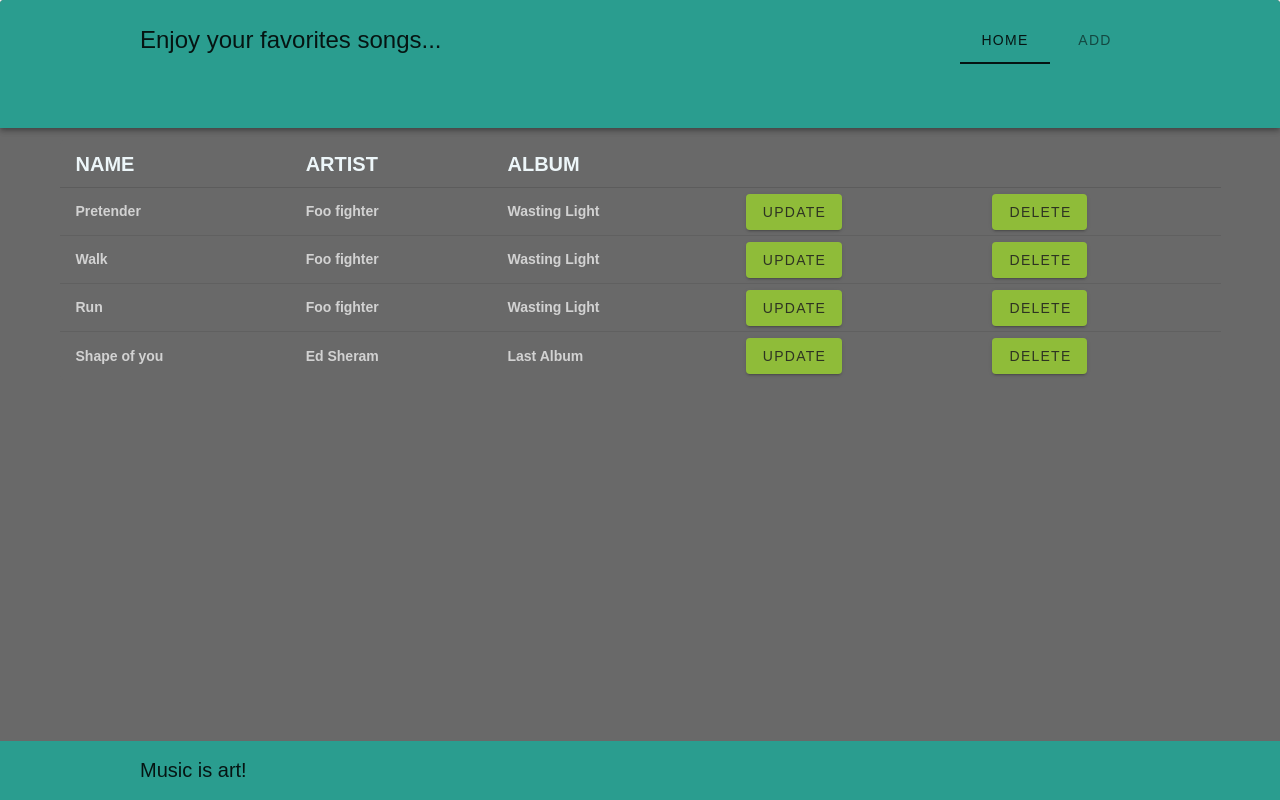
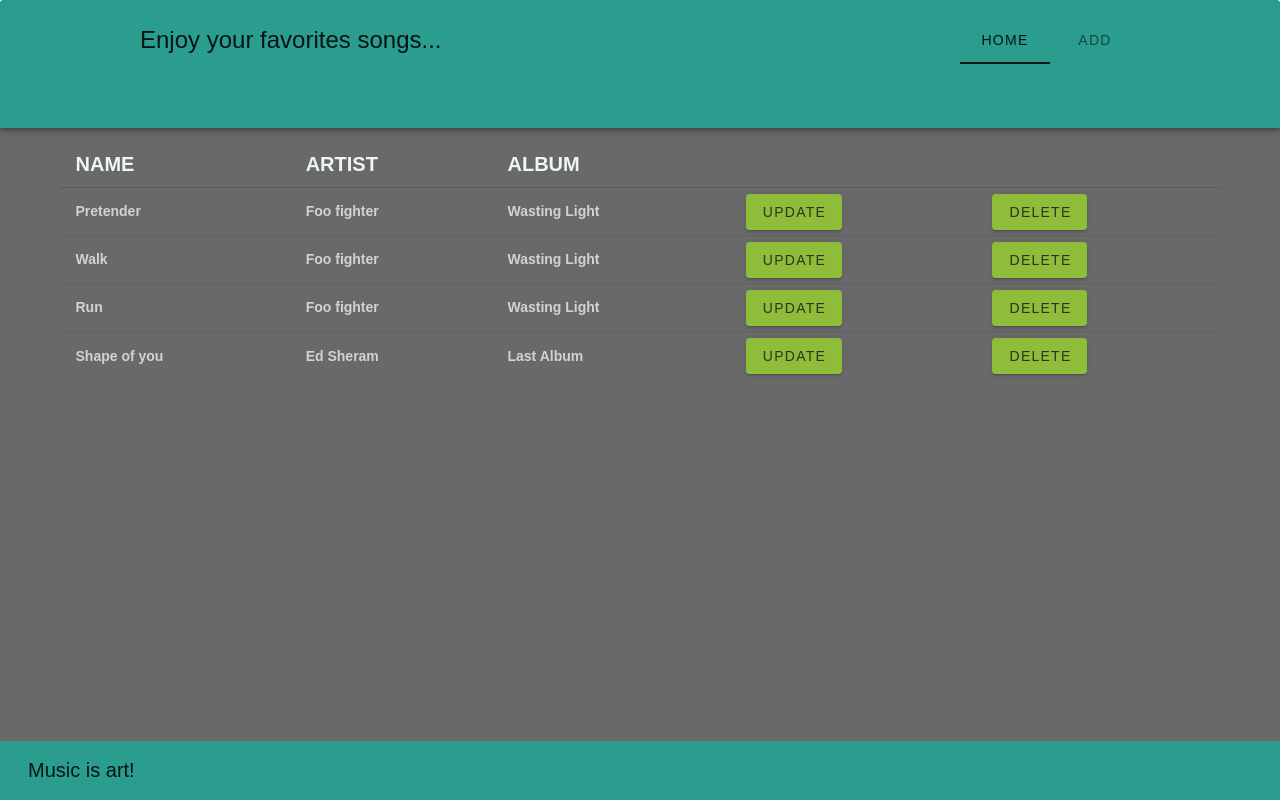
Before and after one commit to guilhermebaldissera/vue-project, a Vue app: page / in a window 1280 px wide. Built offline with nearby package versions, Linux system fonts and the light colour scheme; data requests are answered from the project's data file.

Commit message:
adding classes

```diff
--- a/src/App.vue
+++ b/src/App.vue
@@ -1,29 +1,15 @@
 <template>
   <v-theme-provider>
-  <v-card style="
-        background: #696969;
-        height: 100vh;
-        width: 100vw;
-        font-family: 'Nunito', sans-serif;
-      ">
+  <v-card class="card">
     <v-app-bar
         color="#2A9D8F"
         shrink-on-scroll
         prominent
-        style="display: flex; justify-content: center"
+        class="appBar"
       >
-        <div
-          style="
-            width: 80vw;
-            padding: 12px;
-            margin-right: auto;
-            margin-left: auto;
-            display: flex;
-          "
-        >
-          <v-toolbar-title style="width: 100%;">Enjoy your favorites songs...</v-toolbar-title>
-
-          <v-tabs v-model="tab" style="background-color: transparent;display: flex;flex-flow: row-reverse;">
+        <div class="wrapper">
+          <v-toolbar-title class="title">Enjoy your favorites songs...</v-toolbar-title>
+          <v-tabs v-model="tab" class="tabs">
             <v-tab to="/">Home</v-tab>
             <v-tab to="/song/add">Add</v-tab>
           </v-tabs>
@@ -33,8 +19,8 @@
       <keep-alive>
         <router-view />
       </keep-alive>
-      <v-footer absolute style="background: #2a9d8f;display: flex;flex-flow: column;">
-        <v-col style="font-family: Nunito, sans-serif;font-size: 20px;text-align: left;width: 80vw;margin: auto;"> Music is art! </v-col>
+      <v-footer absolute class="footer">
+        <v-col class="col"> Music is art! </v-col>
       </v-footer>
     </v-container>
   </v-card>
@@ -65,5 +51,42 @@ export default {
     background-color: transparent;
     display: flex;
     flex-flow: row-reverse;
-}
+  }
+  .tabs{
+    background-color: transparent;
+    display: flex;
+    flex-flow: row-reverse;
+  }
+  .card{
+    background: #696969 !important;
+    height: 100vh ;
+    width: 100vw ;
+    font-family: 'Nunito', sans-serif;
+  }
+  .appBar{
+    display: flex;
+    justify-content: center
+  }
+  .wrapper{
+    width: 80vw !important;
+    padding: 12px !important;
+    margin-right: auto !important;
+    margin-left: auto !important;
+    display: flex !important;
+  }
+  .footer{
+    background: #2a9d8f !important;
+    display: flex;
+    flex-flow: column;
+  }
+  .col{
+    font-family: Nunito, sans-serif;
+    font-size: 20px;
+    text-align: left;
+    width: 80vw;
+    margin: auto;
+  }
+  .title{
+    width: 100%;
+  }
 </style>
--- a/src/components/SimpleTable.vue
+++ b/src/components/SimpleTable.vue
@@ -3,7 +3,7 @@
     <template v-slot:default>
       <thead>
         <tr>
-          <th v-for="item in headers" :key="item"  style="font-family: 'Nunito', sans-serif;color:#edf6f9;font-size:20px;text-align:left" >
+          <th v-for="item in headers" :key="item"  class="thTable" >
             {{item}}
           </th>
           <th class="text-left"></th>
@@ -13,8 +13,8 @@
       <tbody>
         <tr v-for="item in content" :key="item.id" class="tt">
           <td v-for="value in item.body" :key='value'>{{ value }}</td>
-          <td><v-btn @click="updateItem(item)" style="background:#a0e025">Update</v-btn></td>
-          <td><v-btn @click="deleteItem(item.id)" style="background:#a0e025">Delete</v-btn></td>
+          <td><v-btn @click="updateItem(item)" class="deleteAndUpdateButton">Update</v-btn></td>
+          <td><v-btn @click="deleteItem(item.id)" class="deleteAndUpdateButton">Delete</v-btn></td>
         </tr>
       </tbody>
     </template>
@@ -58,4 +58,14 @@ export default {
 .theme--light.v-data-table > .v-data-table__wrapper > table > tbody > tr:hover:not(.v-data-table__expanded__content):not(.v-data-table__empty-wrapper) {
   background: transparent;
 }
+.deleteAndUpdateButton{
+  background:#a0e025 !important;
+}
+.thTable{
+  font-family: 'Nunito', sans-serif !important;
+  color:#edf6f9 !important;
+  font-size:20px !important;
+  text-align:left !important;
+}
+
 </style>
```
